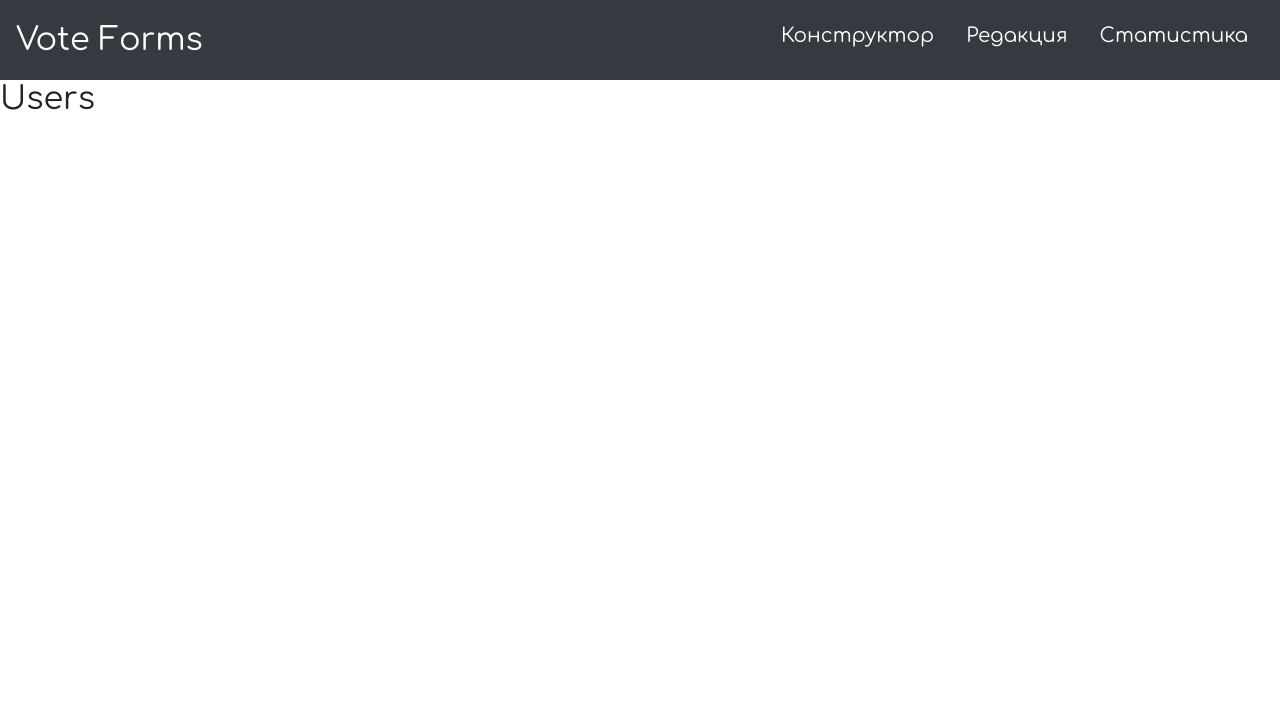
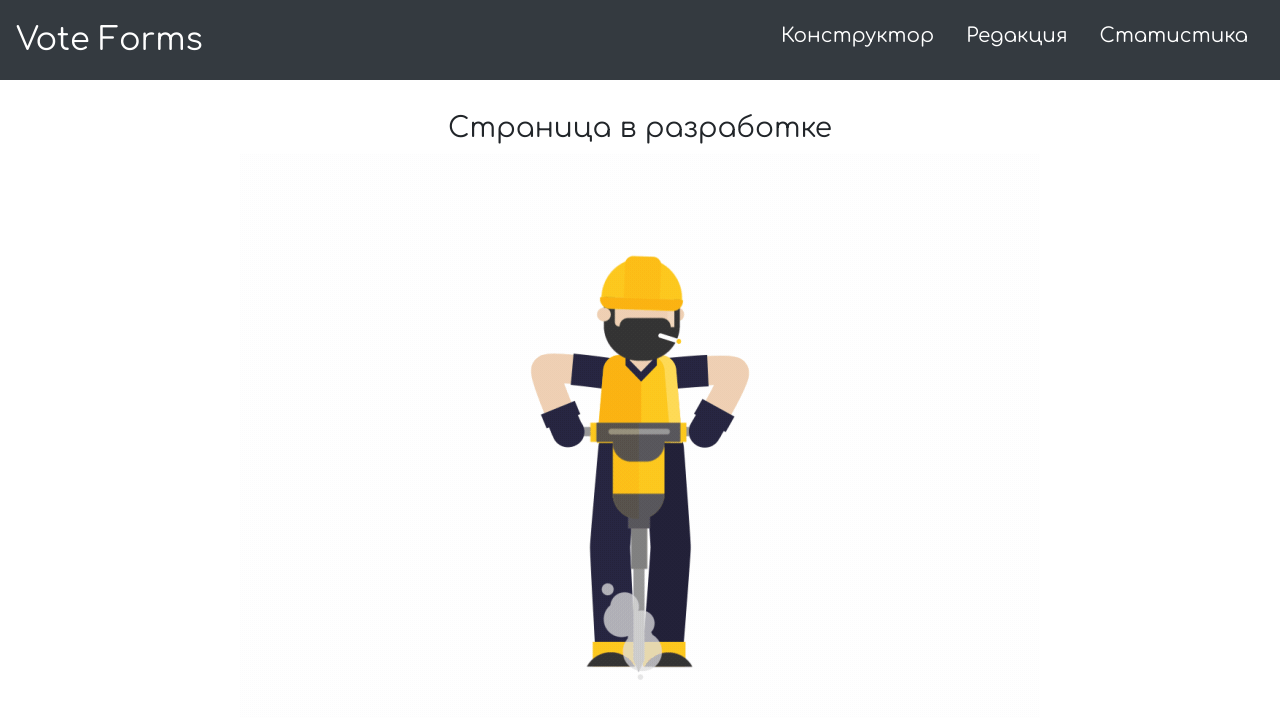
Before and after one commit to NickPYTH/VoteAppReact, a React (Create React App) app: page /edit in a window 1280 px wide. Shown: the top 718 px of the page. Built offline with nearby package versions, Linux system fonts and the light colour scheme.

Commit message:
empty page

```diff
--- a/src/App.js
+++ b/src/App.js
@@ -17,6 +17,7 @@ import VotePage from "./VotePage/VotePage";
 import PublicStatsPage from "./Stats/PublicStatsPage";
 import PrivateStatsLogin from "./Stats/PrivateStatsLogin";
 import "./App.css";
+import EmptyPage from "./EmptyPage";
 
 export default function App() {
   let navLinkStyles = {
@@ -87,7 +88,7 @@ export default function App() {
             <Constructor />
           </Route>
           <Route path="/edit">
-            <Users />
+            <EmptyPage />
           </Route>
           <Route path="/stats">
             <PrivateStatsLogin />
--- /dev/null
+++ b/src/EmptyPage.js
@@ -0,0 +1,20 @@
+import React, { useContext, useState, useEffect } from "react";
+import build from "./build2.gif"
+
+function EmptyPage(props) {
+
+    return (
+      <div className="container mt-3">
+        <div className="row">
+            <div className="w-100 text-center h3 mt-3">Страница в разработке</div>
+            <div class="col-12 text-center">
+            <img src={build} />
+            </div>
+
+          </div>
+        </div>
+    );
+
+}
+
+export default EmptyPage;
```
Also changed, not shown: src/build2.gif (added).
